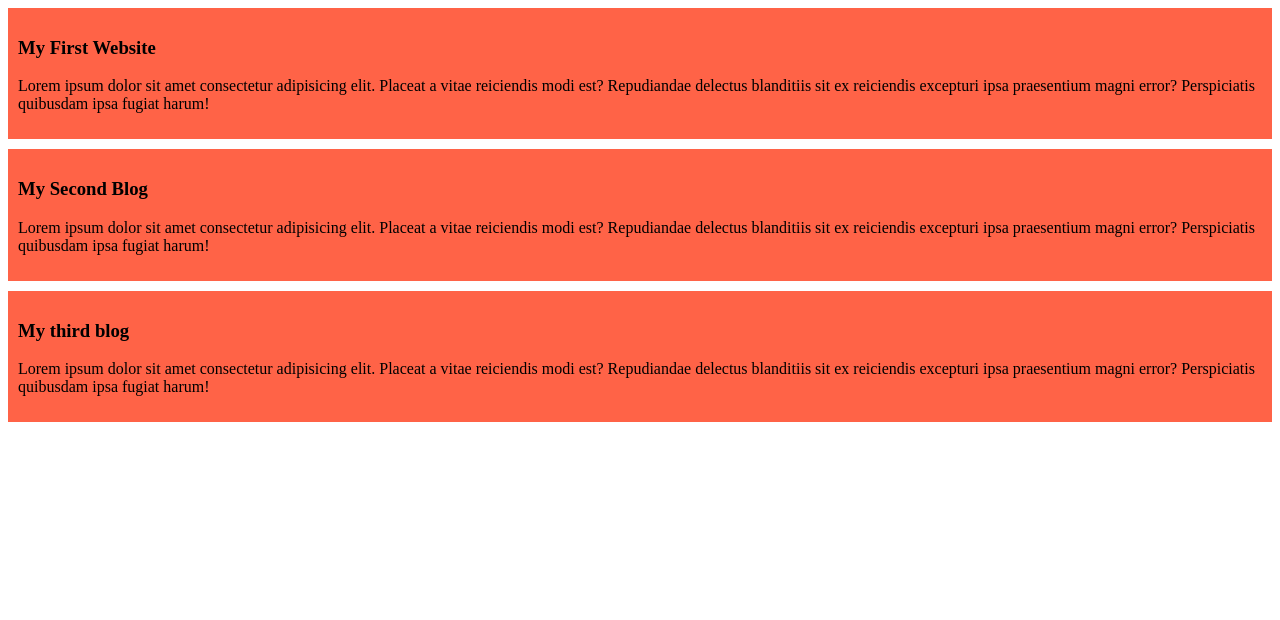
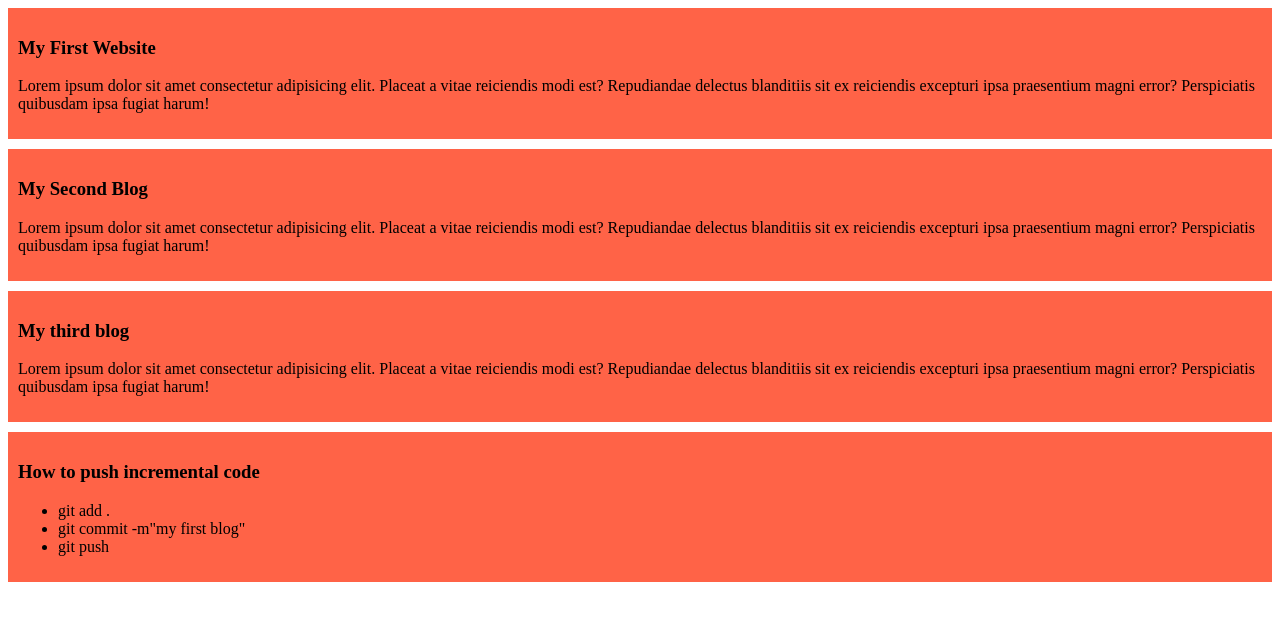
Before and after one commit to Kawsaralam1/my-simple-website, a plain HTML site: page index.html in a window 1280 px wide. Drawn offline with Linux system fonts and the light colour scheme.

Commit message:
added of list code

```diff
--- a/index.html
+++ b/index.html
@@ -19,5 +19,13 @@
         <h3>My third blog</h3>
         <p>Lorem ipsum dolor sit amet consectetur adipisicing elit. Placeat a vitae reiciendis modi est? Repudiandae delectus blanditiis sit ex reiciendis excepturi ipsa praesentium magni error? Perspiciatis quibusdam ipsa fugiat harum!</p>
     </div>
+    <div>
+        <h3>How to push incremental code</h3>
+        <ul>
+            <li>git add .</li>
+            <li>git commit -m"my first blog"</li>
+            <li>git push</li>
+        </ul>
+    </div>
 </body>
 </html>
```
